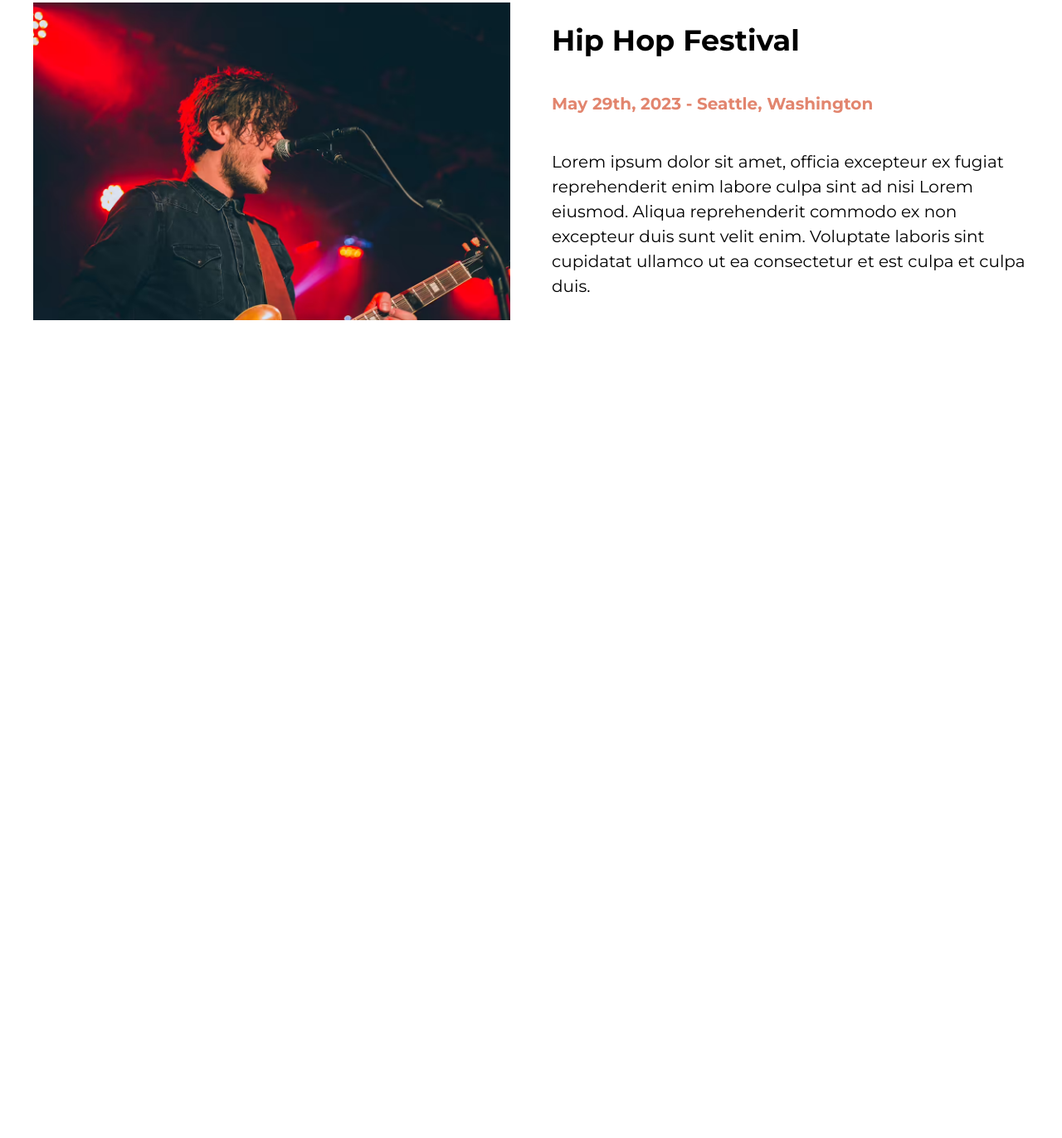
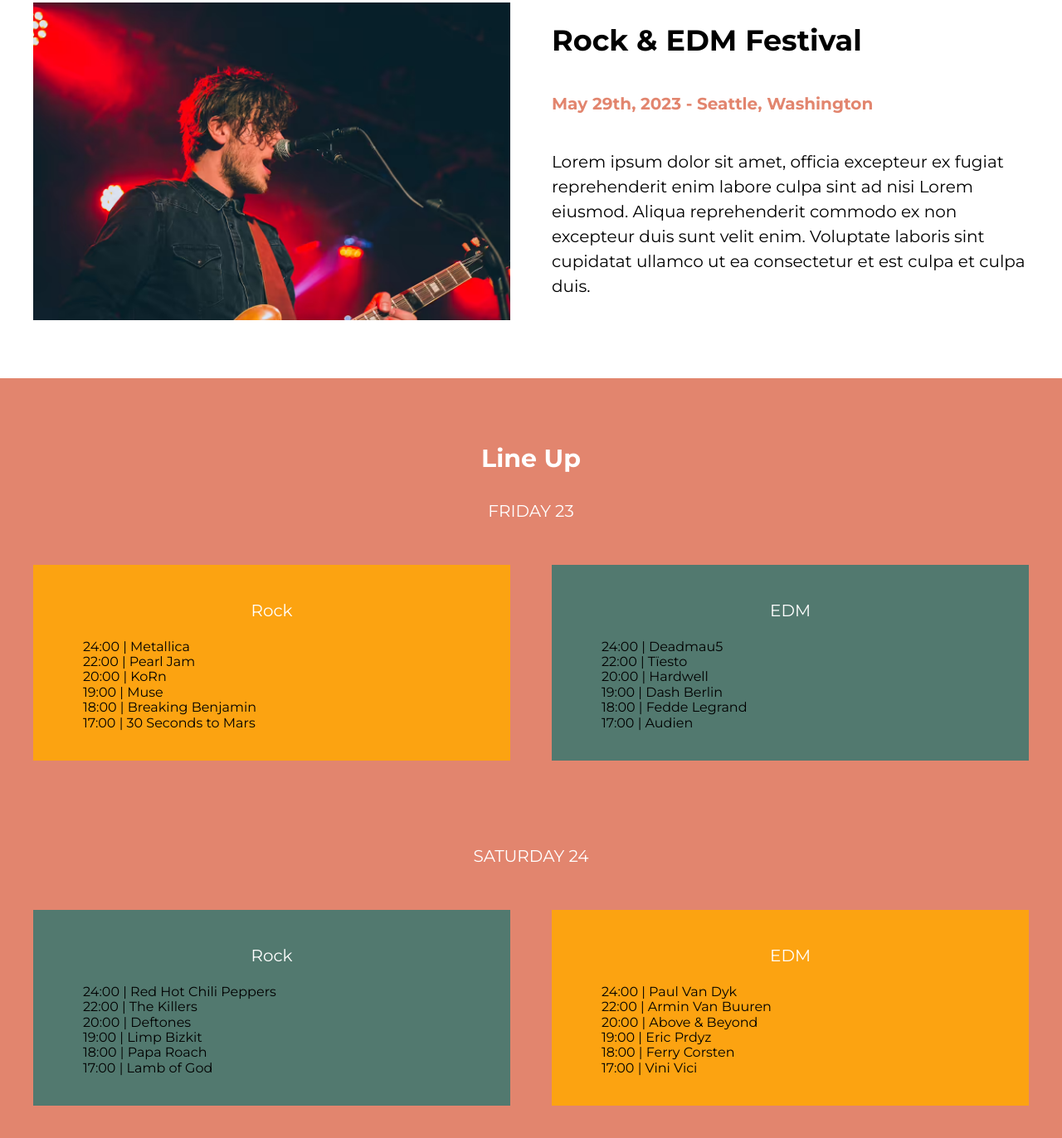
Before and after one commit to kevyyar/music-festival, a website: page index.html in a window 1280 px wide. Shown: the part 756-2128 px from the top of the page at 83% size. Before the commit the page ends 1212 px from the top, so only its background shows below. Drawn offline with Linux system fonts and the light colour scheme.

Commit message:
add lineup section

```diff
--- a/index.html
+++ b/index.html
@@ -17,7 +17,7 @@
   <body>
     <header class="header">
       <div class="header__container container">
-        <h4>Hip Hop Festival 2023</h4>
+        <h4>Rock & EDM Festival 2023</h4>
         <nav class="header__links">
           <a class="header__links--link" href="#">Line Up</a>
           <a class="header__links--link" href="#">Gallery</a>
@@ -28,7 +28,7 @@
     <div class="video">
       <div class="video__overlay">
         <div class="container video__container">
-          <h2>Hip Hop Festival</h2>
+          <h2>Rock & EDM Festival</h2>
           <p>May 29th, 2023 - Seattle, Washington</p>
         </div>
       </div>
@@ -54,11 +54,11 @@
         </picture>
       </div>
       <div class="about-festival__content">
-        <h2>Hip Hop Festival</h2>
+        <h2>Rock & EDM Festival</h2>
         <p class="about-festival__content--date">
           May 29th, 2023 - Seattle, Washington
         </p>
-        <p>
+        <p class="about-festival__content--description">
           Lorem ipsum dolor sit amet, officia excepteur ex fugiat reprehenderit
           enim labore culpa sint ad nisi Lorem eiusmod. Aliqua reprehenderit
           commodo ex non excepteur duis sunt velit enim. Voluptate laboris sint
@@ -66,5 +66,58 @@
         </p>
       </div>
     </section>
+    <section class="lineup">
+      <h3>Line Up</h3>
+      <p class="lineup__day">Friday 23</p>
+      <div class="container stage-container">
+        <div class="stage-container__classics bg-yellow">
+          <p class="stage-container__stage-name">Rock</p>
+          <ul class="stage-container__calendar">
+            <li>24:00 | <span>Metallica</span></li>
+            <li>22:00 | <span>Pearl Jam</span></li>
+            <li>20:00 | <span>KoRn</span></li>
+            <li>19:00 | <span>Muse</span></li>
+            <li>18:00 | <span>Breaking Benjamin</span></li>
+            <li>17:00 | <span>30 Seconds to Mars</span></li>
+          </ul>
+        </div>
+        <div class="stage-container__modern bg-green">
+          <p class="stage-container__stage-name">EDM</p>
+          <ul class="stage-container__calendar">
+            <li>24:00 | <span>Deadmau5</span></li>
+            <li>22:00 | <span>Tïesto</span></li>
+            <li>20:00 | <span>Hardwell</span></li>
+            <li>19:00 | <span>Dash Berlin</span></li>
+            <li>18:00 | <span>Fedde Legrand</span></li>
+            <li>17:00 | <span>Audien</span></li>
+          </ul>
+        </div>
+      </div>
+      <p class="lineup__day">Saturday 24</p>
+      <div class="container stage-container">
+        <div class="stage-container__classics bg-green">
+          <p class="stage-container__stage-name">Rock</p>
+          <ul class="stage-container__calendar">
+            <li>24:00 | <span>Red Hot Chili Peppers</span></li>
+            <li>22:00 | <span>The Killers</span></li>
+            <li>20:00 | <span>Deftones</span></li>
+            <li>19:00 | <span>Limp Bizkit</span></li>
+            <li>18:00 | <span>Papa Roach</span></li>
+            <li>17:00 | <span>Lamb of God</span></li>
+          </ul>
+        </div>
+        <div class="stage-container__modern bg-yellow">
+          <p class="stage-container__stage-name">EDM</p>
+          <ul class="stage-container__calendar">
+            <li>24:00 | <span>Paul Van Dyk</span></li>
+            <li>22:00 | <span>Armin Van Buuren</span></li>
+            <li>20:00 | <span>Above & Beyond</span></li>
+            <li>19:00 | <span>Eric Prdyz</span></li>
+            <li>18:00 | <span>Ferry Corsten</span></li>
+            <li>17:00 | <span>Vini Vici</span></li>
+          </ul>
+        </div>
+      </div>
+    </section>
   </body>
 </html>
--- a/src/scss/layout/_festival.scss
+++ b/src/scss/layout/_festival.scss
@@ -14,6 +14,10 @@
     display: flex;
     flex-direction: column;
     justify-content: center;
+    padding: 2rem;
+    @include m.desktop {
+      padding: 0;
+    }
     h2 {
       text-align: center;
       margin-bottom: 2rem;
@@ -29,5 +33,21 @@
         text-align: left;
       }
     }
+    &--description {
+      color: v.$black;
+      text-align: left;
+      font-size: 1.8rem;
+      @include m.desktop {
+        font-size: 2rem;
+      }
+    }
   }
 }
+
+.bg-yellow {
+  background-color: v.$yellow;
+}
+
+.bg-green {
+  background-color: v.$green;
+}
--- a/src/scss/layout/_index.scss
+++ b/src/scss/layout/_index.scss
@@ -1,3 +1,4 @@
 @forward "header";
 @forward "video";
 @forward "festival";
+@forward "lineup";
--- /dev/null
+++ b/src/scss/layout/_lineup.scss
@@ -0,0 +1,35 @@
+@use "base/mixins" as m;
+@use "base/variables" as v;
+
+.lineup {
+  background-color: v.$pink;
+  padding: 5rem 0;
+  &__day {
+    text-transform: uppercase;
+    margin-bottom: 5rem;
+  }
+}
+
+.stage-container {
+  margin-bottom: 10rem;
+  @include m.tablet {
+    @include m.grid(2, 5rem);
+  }
+  &:last-child {
+    margin-bottom: 0;
+  }
+  &__classics,
+  &__modern {
+    padding: 2rem;
+    margin-bottom: 4rem;
+    @include m.tablet {
+      margin-bottom: 0;
+    }
+  }
+}
+
+h3,
+p {
+  text-align: center;
+  color: v.$white;
+}
```
Also changed, not shown: build/css/app.css.
